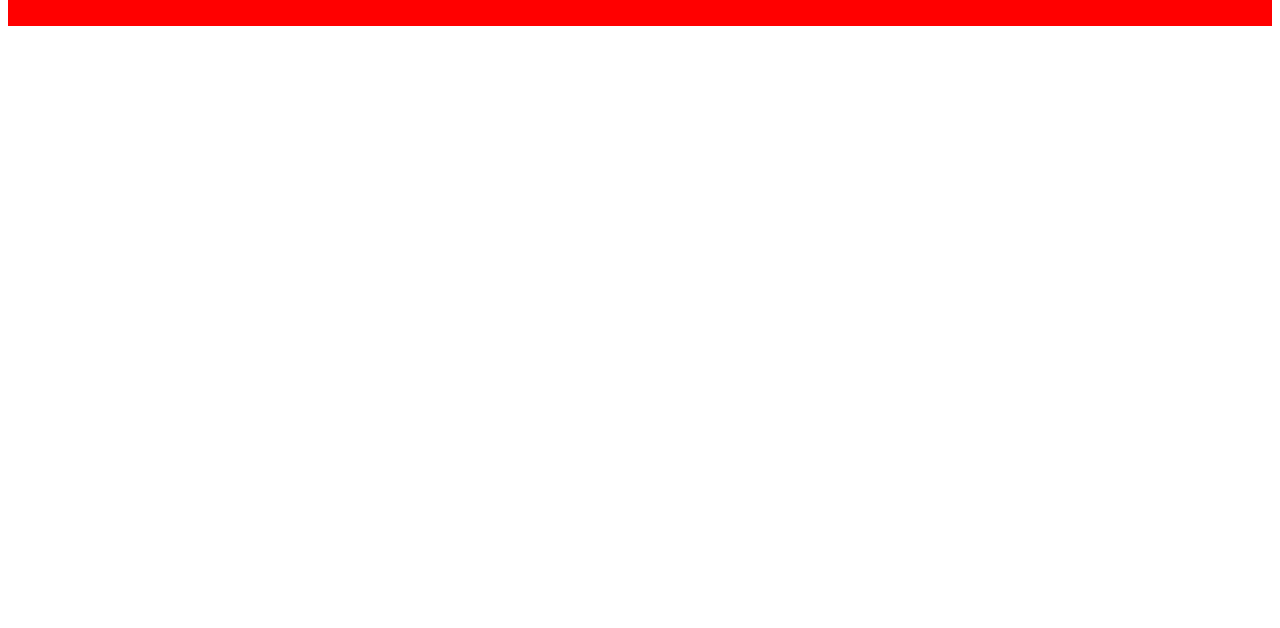
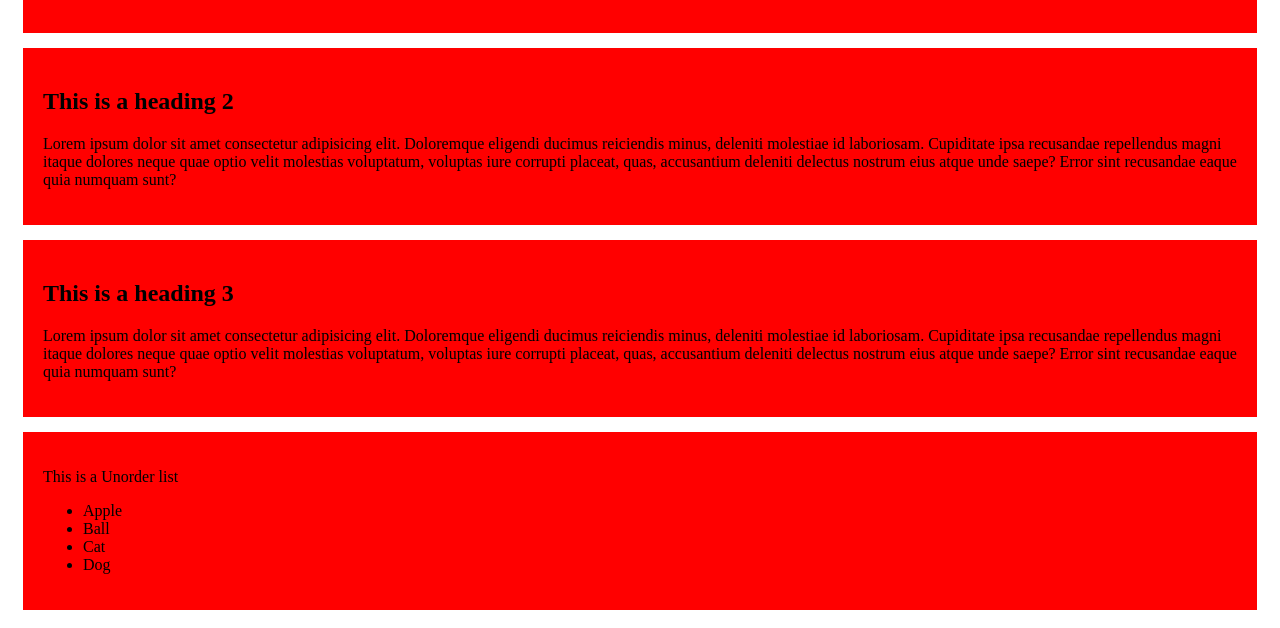
Before and after one commit to Mirazovi/my-first-website, a plain HTML site: page index.html in a window 1280 px wide. Shown: the part 172-800 px from the top of the page. Drawn offline with Linux system fonts and the light colour scheme.

Commit message:
This is change website

```diff
--- a/css/style.css
+++ b/css/style.css
@@ -1,4 +1,5 @@
 .container{
    background-color: red;
    padding: 20px;
+   margin: 15px;
 }
--- a/index.html
+++ b/index.html
@@ -11,5 +11,22 @@
     <h1>This is a heading</h1>
         <p>Lorem ipsum dolor, sit amet consectetur adipisicing elit. Delectus non, consequuntur maxime nesciunt, possimus a dolorum iste vero repudiandae quos reprehenderit minima in cumque perspiciatis fugiat consectetur! Culpa, impedit, ea expedita alias, nam laboriosam dolor consectetur unde dicta doloremque illum? Veniam corporis delectus vero nesciunt natus ipsum praesentium molestiae fugit!</p>
     </div>
+    <div class="container">
+        <h2>This is a heading 2</h2>
+        <p>Lorem ipsum dolor sit amet consectetur adipisicing elit. Doloremque eligendi ducimus reiciendis minus, deleniti molestiae id laboriosam. Cupiditate ipsa recusandae repellendus magni itaque dolores neque quae optio velit molestias voluptatum, voluptas iure corrupti placeat, quas, accusantium deleniti delectus nostrum eius atque unde saepe? Error sint recusandae eaque quia numquam sunt?</p>
+    </div>
+    <div class="container">
+        <h2>This is a heading 3</h2>
+        <p>Lorem ipsum dolor sit amet consectetur adipisicing elit. Doloremque eligendi ducimus reiciendis minus, deleniti molestiae id laboriosam. Cupiditate ipsa recusandae repellendus magni itaque dolores neque quae optio velit molestias voluptatum, voluptas iure corrupti placeat, quas, accusantium deleniti delectus nostrum eius atque unde saepe? Error sint recusandae eaque quia numquam sunt?</p>
+    </div>
+    <div class="container">
+        <p>This is a Unorder list</p>
+        <ul>
+            <li>Apple</li>
+            <li>Ball</li>
+            <li>Cat</li>
+            <li>Dog</li>
+        </ul>
+    </div>
 </body>
 </html>
```
